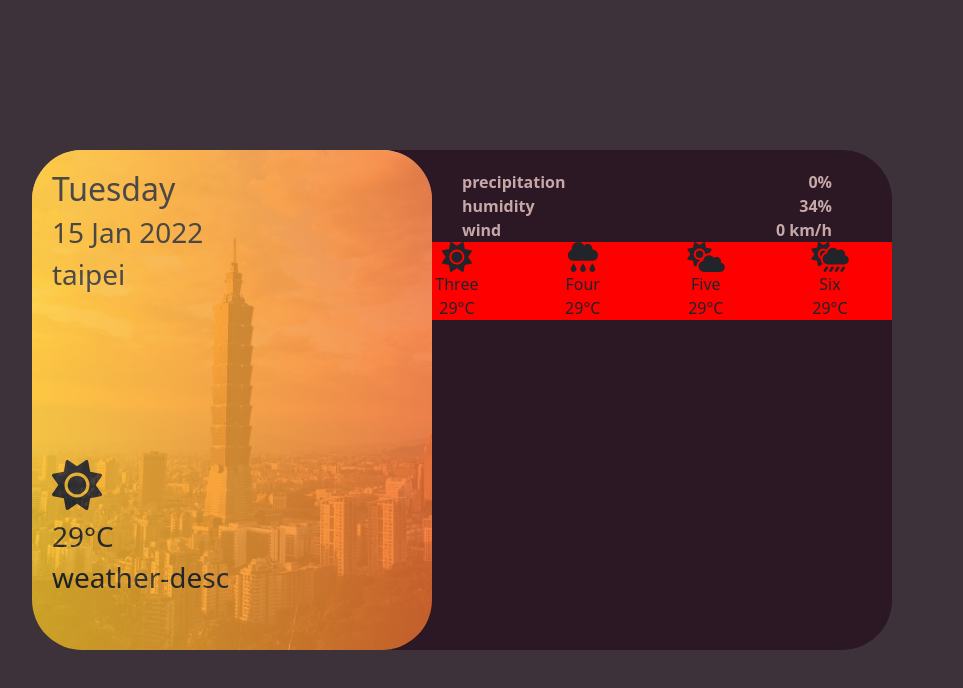
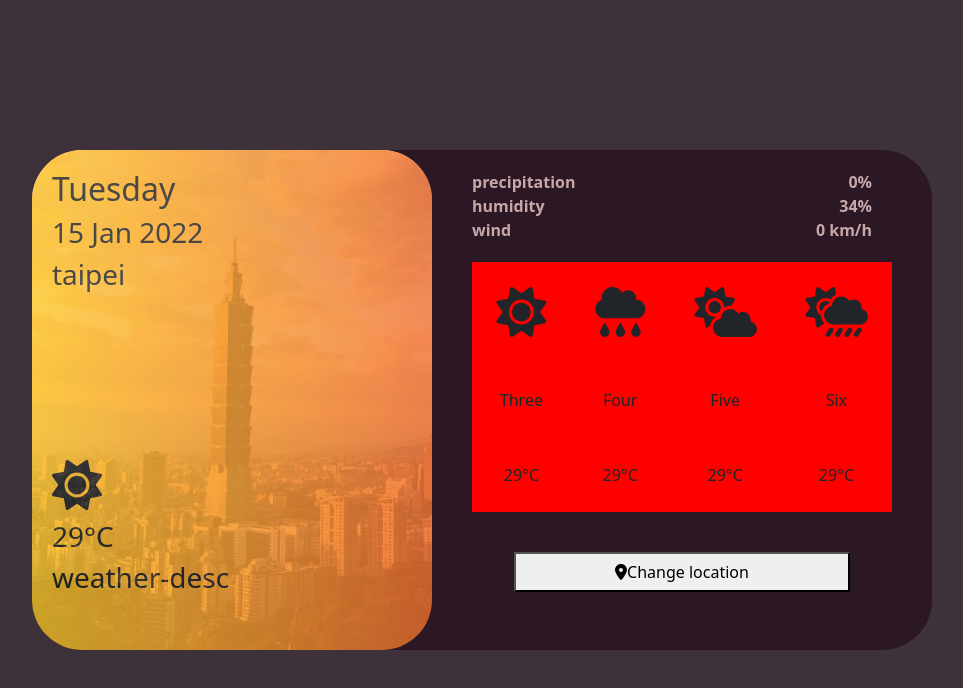
Before and after one commit to tsaiyishiu/weather_project, a Vue app: page / in a window 1280 px wide. Shown: the top 688 px of the page, without its empty margins (158-1121 px from the left). Built offline with nearby package versions, Linux system fonts and the light colour scheme.

Commit message:
樣板完成

```diff
--- a/src/App.vue
+++ b/src/App.vue
@@ -1,7 +1,8 @@
 <template>
   <div id="app">
     <div class="main d-flex">
-      <div class="container d-flex">
+      <div class="container d-flex align-items-center">
+        <div class="container_under d-flex ">
           <div class="container_now">
             <div class="background_city">
               <div class="Target">
@@ -38,27 +39,33 @@
                   <span>Three</span>
                   <span>29°C</span>
                 </div>
-              <div class="daytwo d-flex flex-column flex-fill">
+                <div class="daytwo d-flex flex-column flex-fill justify-content-around">
                   <i class="fa-solid fa-cloud-rain"></i>
                   <span>Four</span>
                   <span>29°C</span>
                 </div>
-              <div class="daythree d-flex flex-column flex-fill">
+                <div class="daythree d-flex flex-column flex-fill justify-content-around">
                   <i class="fa-solid fa-cloud-sun"></i>
                   <span>Five</span>
                   <span>29°C</span>
                 </div>
-              <div class="dayfour d-flex flex-column flex-fill">
+                <div class="dayfour d-flex flex-column flex-fill justify-content-around">
                   <i class="fa-solid fa-cloud-sun-rain"></i>
                   <span>Six</span>
                   <span>29°C</span>
                 </div>
               </div>
             </div>
+            <div class="place_items">
+              <button class="place_item">
+                  <i class="fa-solid fa-location-dot"></i>
+                  <span>Change location</span>
+              </button>
             </div>
           </div>
         </div>
-
+      </div>
+    </div>
   </div>
 
   <!--
@@ -132,9 +139,9 @@
           height: 500px;
           background:#2c1725;
           border-radius: 0 10% 10% 0;
-          transform: translate(-40px, 0px);
+          //transform: translate(-40px, 0px);
           .info_current{
-            padding-left: 70px;
+            padding-left: 40px;
             padding-top: 20px;
             color:#c6a8a8;
             font-weight: 700;
@@ -153,38 +160,49 @@
           }
           .forecast_weather{
             background: red;
-            //margin-left: 70px;
-            //margin-right: 60px;
-            //margin-top: 40px;
-            transform: translateX(0px);
+            margin: 20px 40px 0px 40px;
+            height: 250px;
             .forecast_items{
               //padding: 40px 0px 40px 0px;
+              height: 100%;
               text-align: center;
               .dayone{
                 .fa-sun{
-                  font-size: 30px;
+                  font-size: 50px;
                 }
               }
               .daytwo{
                 .fa-cloud-rain{
-                  font-size: 30px;
+                  font-size: 50px;
                 }
               }
               .daythree{
                 .fa-cloud-sun{
-                  font-size: 30px;
+                  font-size: 50px;
                 }
               }
               .dayfour{
                 .fa-cloud-sun-rain{
-                  font-size: 30px;
+                  font-size: 50px;
+                }
+              }
+            }
+          }
+          .place_items{
+            text-align: center;
+            padding: 40px;
+            .place_item{
+              width: 80%;
+              height: 40px;
             }
           }
         }
       }
     }
   }
-    }
+  .container_under{
+    border-radius: 10%;
+    background-color:#2c1725;
   }
 
 
```
Lines whose indentation alone changed are shown as unchanged.
